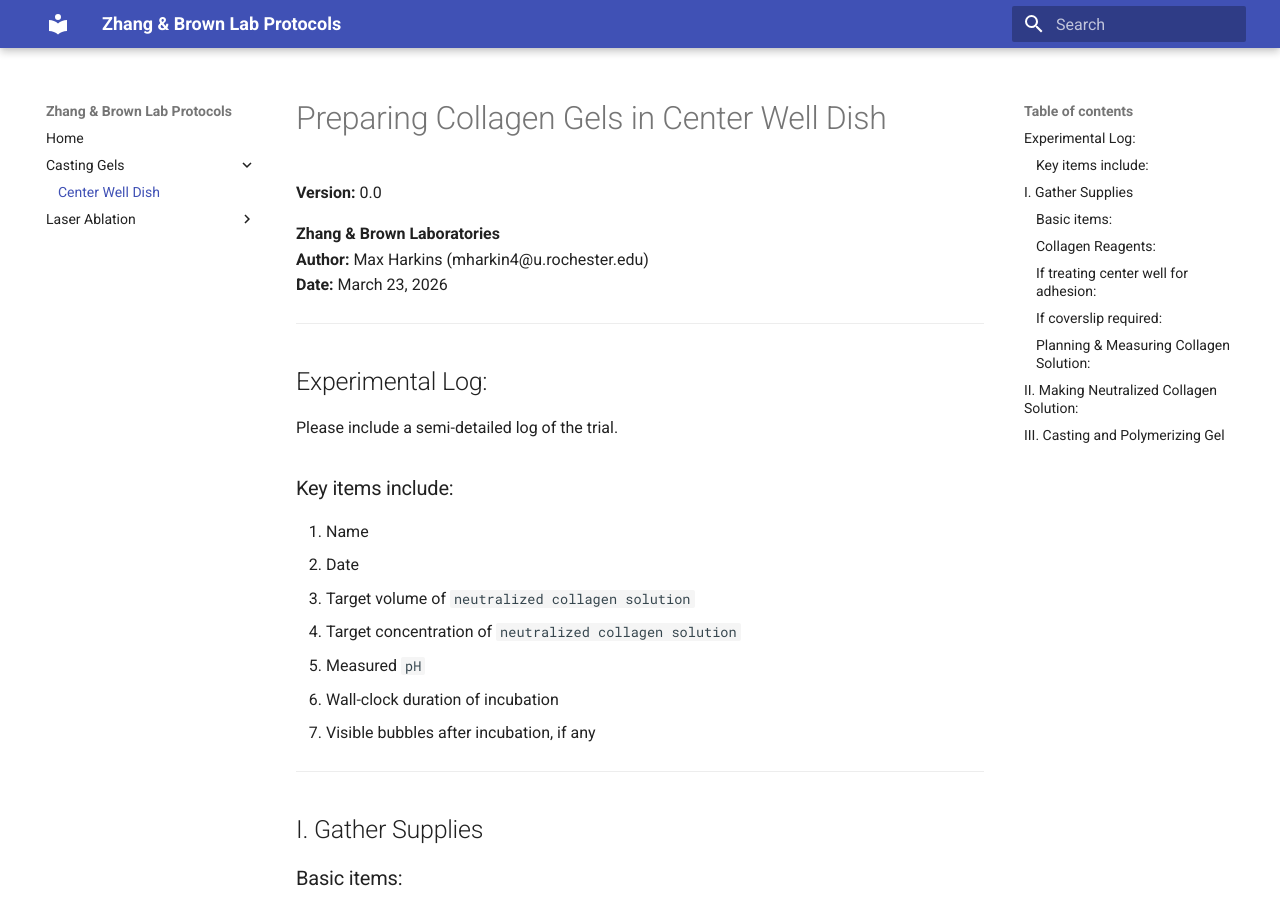
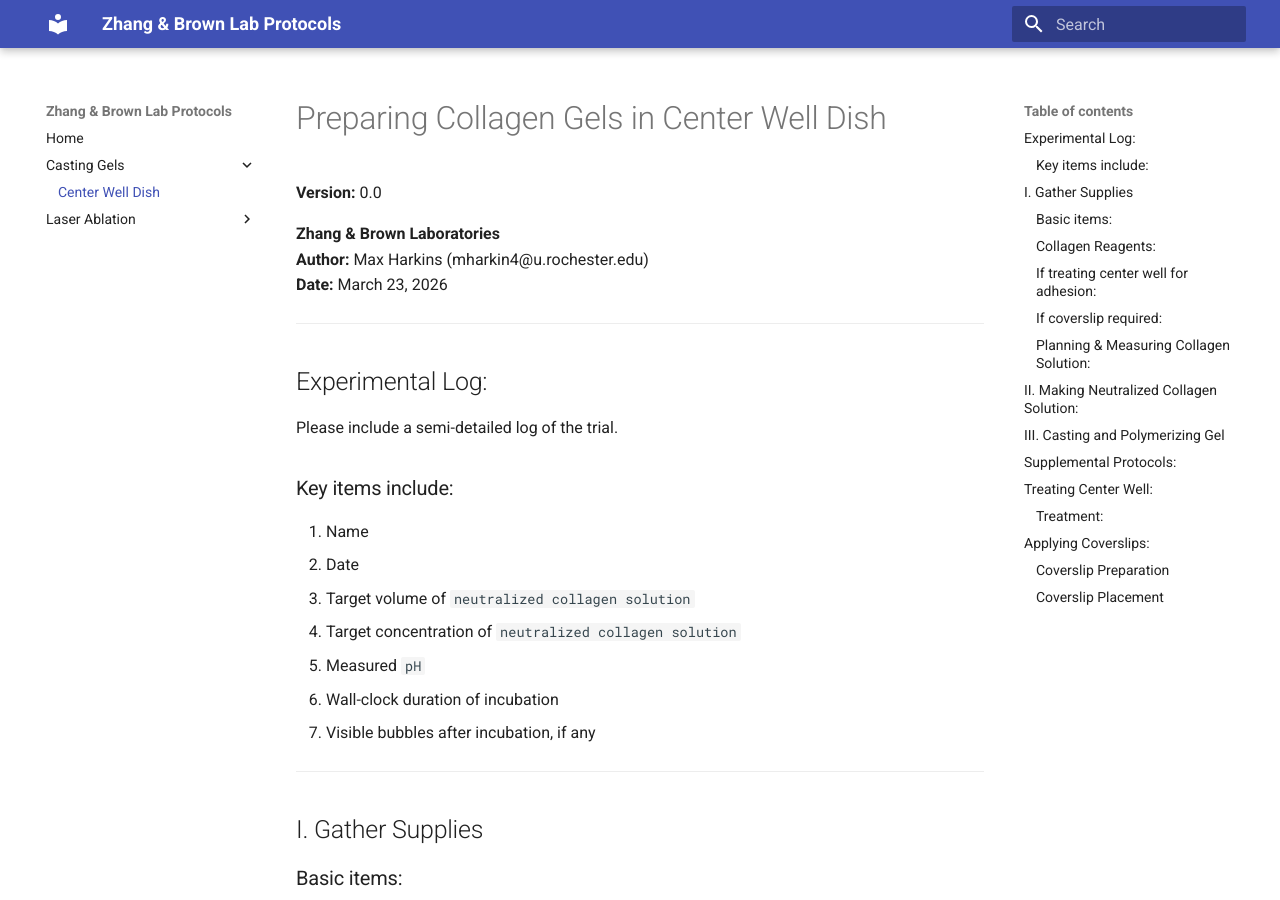
Before and after one commit to maxharkins/Zhang-and-Brown-Lab-Protocols, an MkDocs documentation site: the page built from docs/casting_gels/cast_gel_center_well_dish.md, in a window 1280 px wide and 900 px high. Built offline with MkDocs 1.6.1 and Material for MkDocs 9.7.7, drawn with Linux system fonts in a browser that asks for light colours.

Commit message:
Update cast_gel_center_well_dish.md

```diff
--- a/docs/casting_gels/cast_gel_center_well_dish.md
+++ b/docs/casting_gels/cast_gel_center_well_dish.md
@@ -120,7 +120,7 @@ Please include a semi-detailed log of the trial.
 1. Store wrapped `dish set` in the refrigerator, noting any bubbles if present.
 
 ---
-# Supplemental Protocols:
+## Supplemental Protocols:
 
 
 ## Treating `Center Well`:
```
